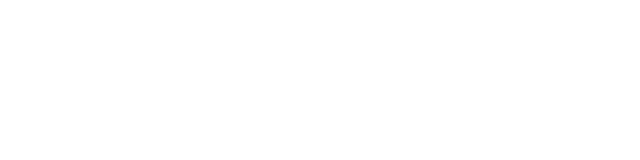
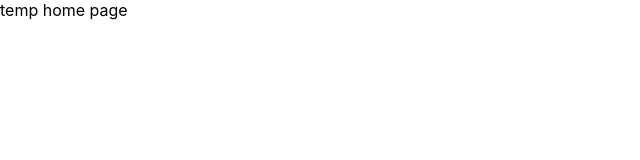
Before and after one commit to EasyRoads/EasyRoads-Frontend, a React (Create React App) app: page / in a window 1280 px wide. Before the commit this address had no page. Shown: the top 160 px of the page, without its empty margins (0-640 px from the left). Built offline with nearby package versions, Linux system fonts and the light colour scheme.

Commit message:
Add route and change default lat & lng

```diff
--- a/src/App.js
+++ b/src/App.js
@@ -2,12 +2,14 @@
 import './App.css';
 import { BrowserRouter as Router, Routes, Route } from 'react-router-dom';
 
+import Home from './routes/Home';
 import MapPage from './routes/MapPage';
 
 function App() {
   return (
     <Router>
       <Routes>
+        <Route path="/" element={<Home/>} />
         <Route path="/areas" element={<MapPage/>} />
       </Routes>
     </Router>
--- a/src/components/Map.js
+++ b/src/components/Map.js
@@ -141,7 +141,7 @@
             <GoogleMap
                 mapContainerStyle={containerStyle}
                 center={props.center}
-                zoom={14}
+                zoom={13}
                 onLoad={onLoad}
                 onUnmount={onUnmount}
             >
--- /dev/null
+++ b/src/routes/Home.js
@@ -0,0 +1,12 @@
+import React from 'react';
+
+const Home = () => {
+
+    return (
+        <div>
+            temp home page
+        </div>
+    )
+}
+
+export default Home;
--- a/src/routes/MapPage.js
+++ b/src/routes/MapPage.js
@@ -2,7 +2,7 @@
 import Map from '../components/Map.js';
 
 const MapPage = () => {
-    const [center, setCenter] = useState({lat: 43.653226, lng: -79.3831843}); //default: toronto
+    const [center, setCenter] = useState({lat: 43.767707, lng: -79.388739}); //default: toronto
 
     return (
         <div>
```
